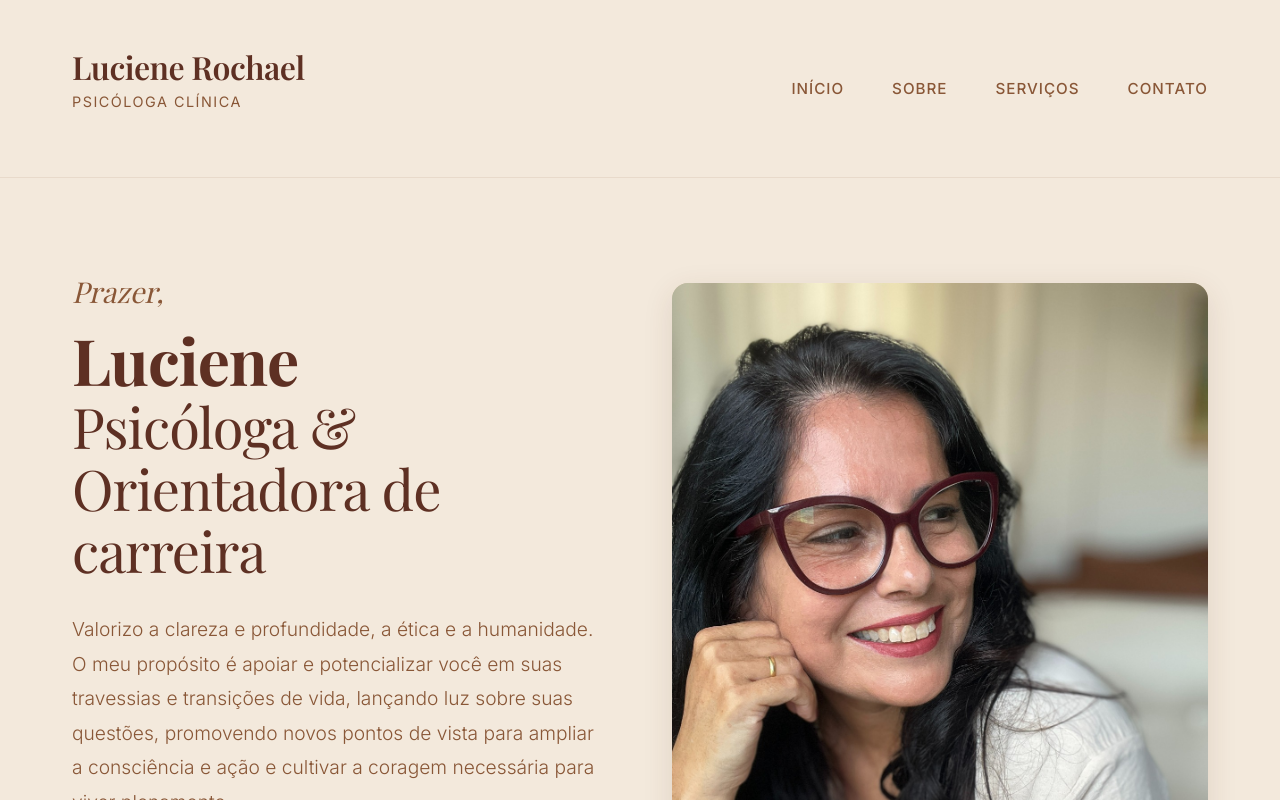
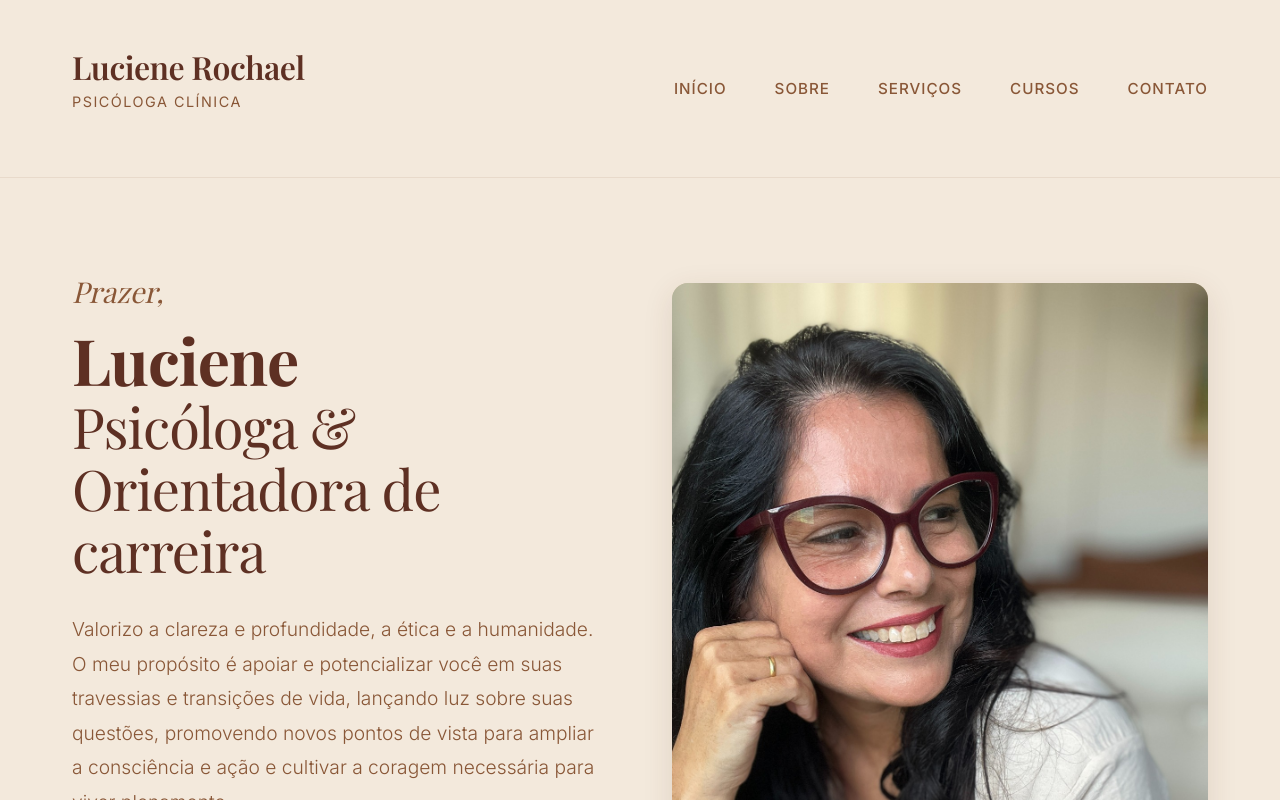
Before and after one commit to tarsilarochael/site-lucienerochael, a React (Vite) app: page / in a window 1280 px wide. Shown: the top 800 px of the page. Built offline with nearby package versions, Linux system fonts and the light colour scheme; a web font is replaced by a local one.

Commit message:
consertei icon

```diff
--- a/index.html
+++ b/index.html
@@ -2,7 +2,7 @@
 <html lang="pt-BR">
   <head>
     <meta charset="UTF-8" />
-    <link rel="icon" type="image/ico" href="/favicon.ico" />
+    <link rel="icon" type="image/png" href="/icon.png" />
     <meta name="viewport" content="width=device-width, initial-scale=1.0" />
     <title>Luciene Rochael | Psicóloga & Mentora</title>
 
--- a/src/components/Header.jsx
+++ b/src/components/Header.jsx
@@ -31,6 +31,7 @@ const Header = () => {
               <li><a href="#inicio">Início</a></li>
               <li><a href="#sobre">Sobre</a></li>
               <li><a href="#sessoes">Serviços</a></li>
+              <li><a href="#cursos">Cursos</a></li>
               <li><a href="#contato">Contato</a></li>
             </ul>
           </nav>
```
Also changed, not shown: public/icon.png (added).
